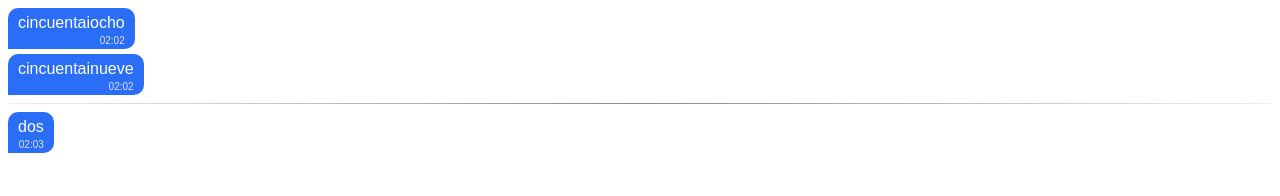
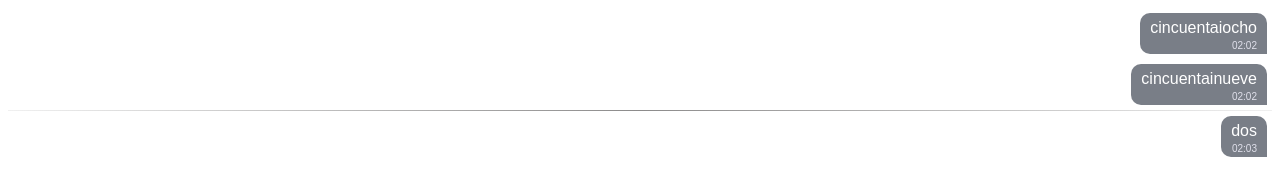
Before and after one commit to kevzog/HOLA, a plain HTML site: page yo.html in a window 1280 px wide. Drawn offline with Linux system fonts and the light colour scheme.

Commit message:
cambio de posiciones para lograr misma estetica que los chats conocidos

```diff
--- a/css/mainotre.css
+++ b/css/mainotre.css
@@ -2,24 +2,19 @@ body {
   font: normal 100%/2  Arial, Helvetica, sans-serif;
   user-select: none;
 }
-
-/* * {
-    box-sizing: border-box;
-} */
 
 /* Layout */
 
 .msg {
   width: auto;
   max-width: 320px;
-  display: inline-block;
-  float: right;
+  display: table;
   border-radius: 10px;
-  border-bottom-right-radius: 0px;
-  background: #797e87;
+  border-bottom-left-radius: 0px;
+  background: #2a6ef7;
   padding: 0px 10px;
-  margin: 5px 5px;
-  clear: both;
+  margin-top: 5px;
+  margin-bottom: 5px;
 }
 
 .chat {
@@ -48,14 +43,10 @@ p {
 }
 
 hr {
-  display: block;
-  float: none;
   border: 0;
   height: 1px;
-  margin: 0px;
   background-image: -webkit-linear-gradient(left, #f0f0f0, #8c8b8b, #f0f0f0);
   background-image: -moz-linear-gradient(left, #f0f0f0, #8c8b8b, #f0f0f0);
   background-image: -ms-linear-gradient(left, #f0f0f0, #8c8b8b, #f0f0f0);
   background-image: -o-linear-gradient(left, #f0f0f0, #8c8b8b, #f0f0f0);
-  clear: both;
 }
--- a/css/mainyo.css
+++ b/css/mainyo.css
@@ -8,13 +8,14 @@ body {
 .msg {
   width: auto;
   max-width: 320px;
-  display: table;
+  display: inline-block;
+  float: right;
   border-radius: 10px;
-  border-bottom-left-radius: 0px;
-  background: #2a6ef7;
+  border-bottom-right-radius: 0px;
+  background: #797e87;
   padding: 0px 10px;
-  margin-top: 5px;
-  margin-bottom: 5px;
+  margin: 5px 5px;
+  clear: both;
 }
 
 .chat {
@@ -43,10 +44,14 @@ p {
 }
 
 hr {
+  display: block;
+  float: none;
   border: 0;
   height: 1px;
+  margin: 0px;
   background-image: -webkit-linear-gradient(left, #f0f0f0, #8c8b8b, #f0f0f0);
   background-image: -moz-linear-gradient(left, #f0f0f0, #8c8b8b, #f0f0f0);
   background-image: -ms-linear-gradient(left, #f0f0f0, #8c8b8b, #f0f0f0);
   background-image: -o-linear-gradient(left, #f0f0f0, #8c8b8b, #f0f0f0);
+  clear: both;
 }
```
Also changed, not shown: index.html (+1 -1 lines), js/mainotre.js (+0 -11 lines), js/mainyo.js (+0 -12 lines).
